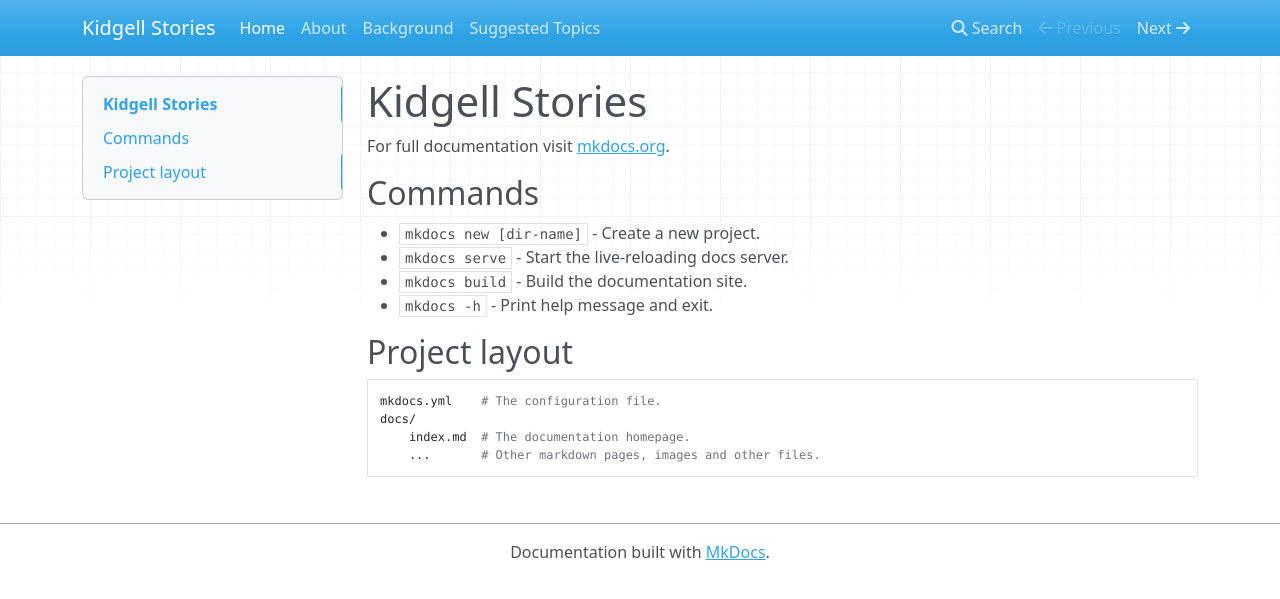
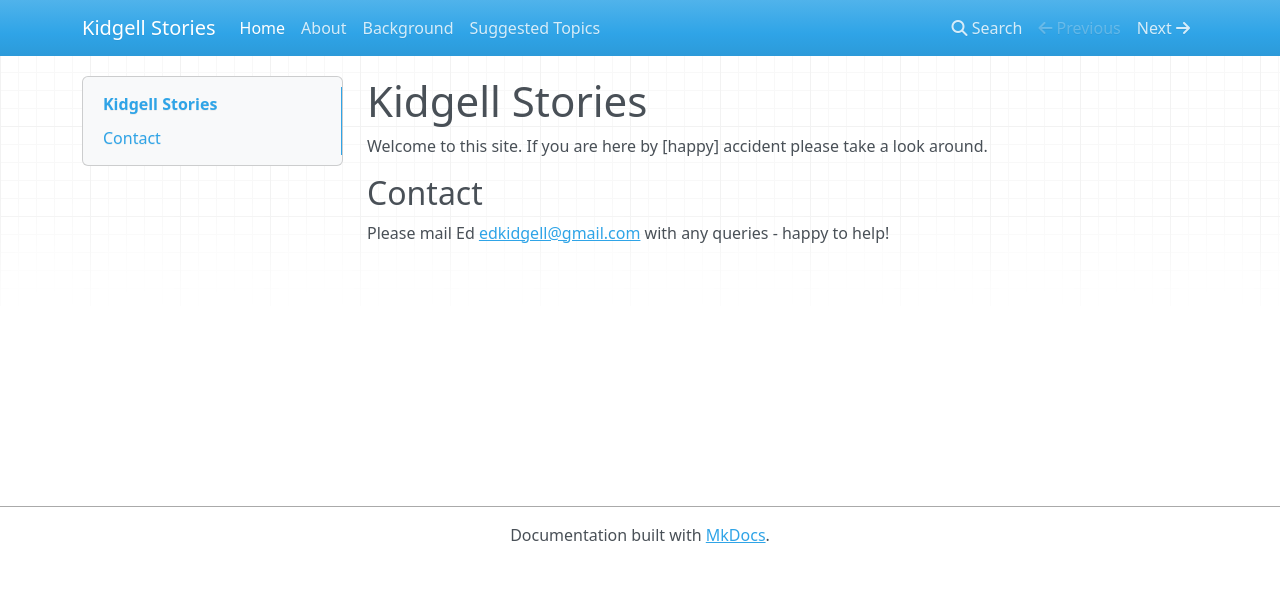
Before and after one commit to flakjakk/my-project, an MkDocs documentation site: the page built from docs/index.md, in a window 1280 px wide. Shown: the top 599 px of the page. Built offline with MkDocs 1.6.1, drawn with Linux system fonts in a browser that asks for light colours; nearby versions of some CDN libraries.

Commit message:
Update index.md

```diff
--- a/docs/index.md
+++ b/docs/index.md
@@ -1,17 +1,7 @@
 # Kidgell Stories
 
-For full documentation visit [mkdocs.org](https://www.mkdocs.org).
+Welcome to this site. If you are here by [happy] accident please take a look around.
 
-## Commands
+## Contact
 
-* `mkdocs new [dir-name]` - Create a new project.
-* `mkdocs serve` - Start the live-reloading docs server.
-* `mkdocs build` - Build the documentation site.
-* `mkdocs -h` - Print help message and exit.
-
-## Project layout
-
-    mkdocs.yml    # The configuration file.
-    docs/
-        index.md  # The documentation homepage.
-        ...       # Other markdown pages, images and other files.
+Please mail Ed <edkidgell@gmail.com> with any queries - happy to help!
```
